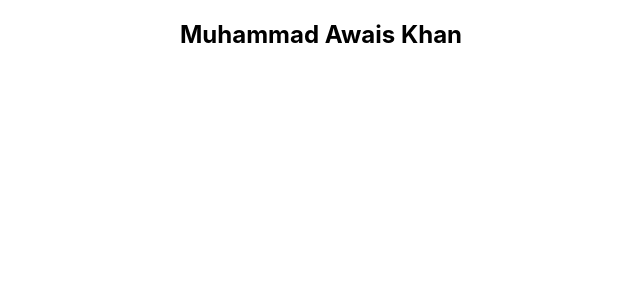
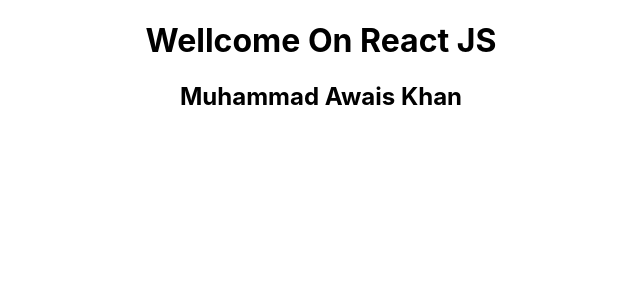
Before and after one commit to EngrAwaisKhan/first-react-app, a React (Create React App) app: page / in a window 1280 px wide. Shown: the top 300 px of the page, without its empty margins (319-959 px from the left). Built offline with nearby package versions, Linux system fonts and the light colour scheme.

Commit message:
added text in message

```diff
--- a/src/App.js
+++ b/src/App.js
@@ -4,6 +4,7 @@
 function App() {
   return (
     <div className="App">
+      <h1>Wellcome On React JS</h1>
       <h2>Muhammad Awais Khan</h2>
     </div>
   );
```
